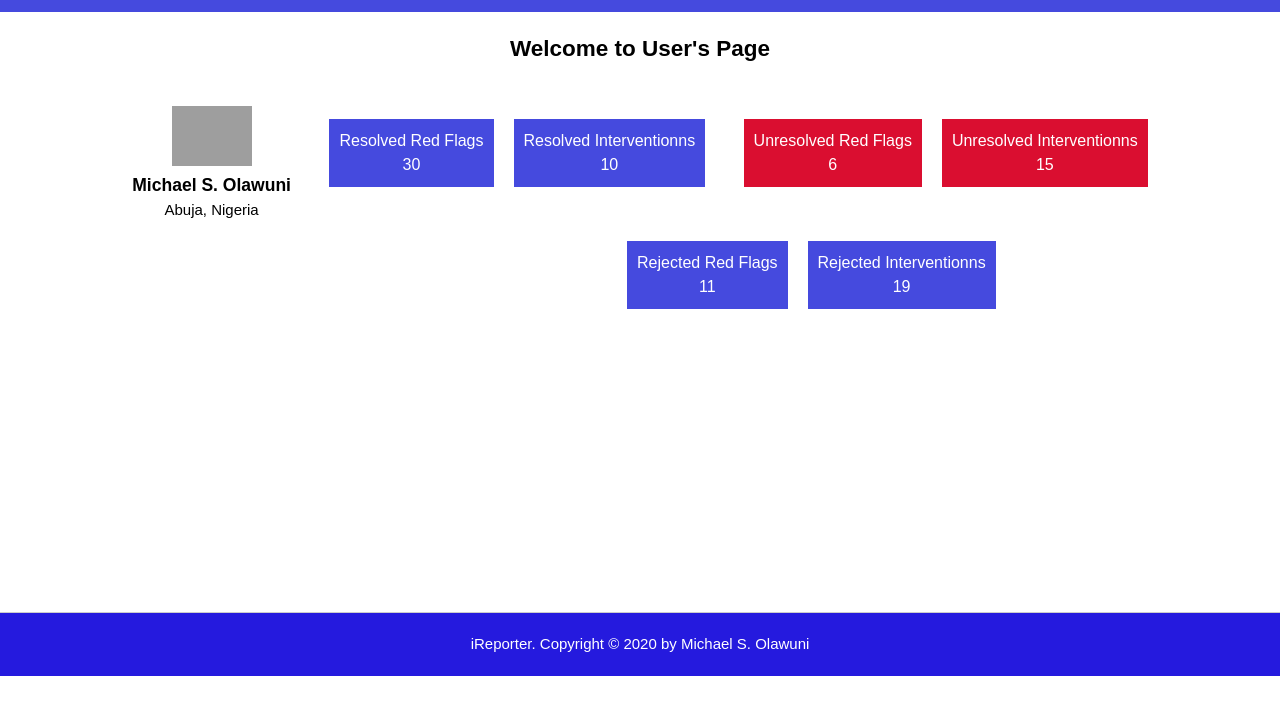
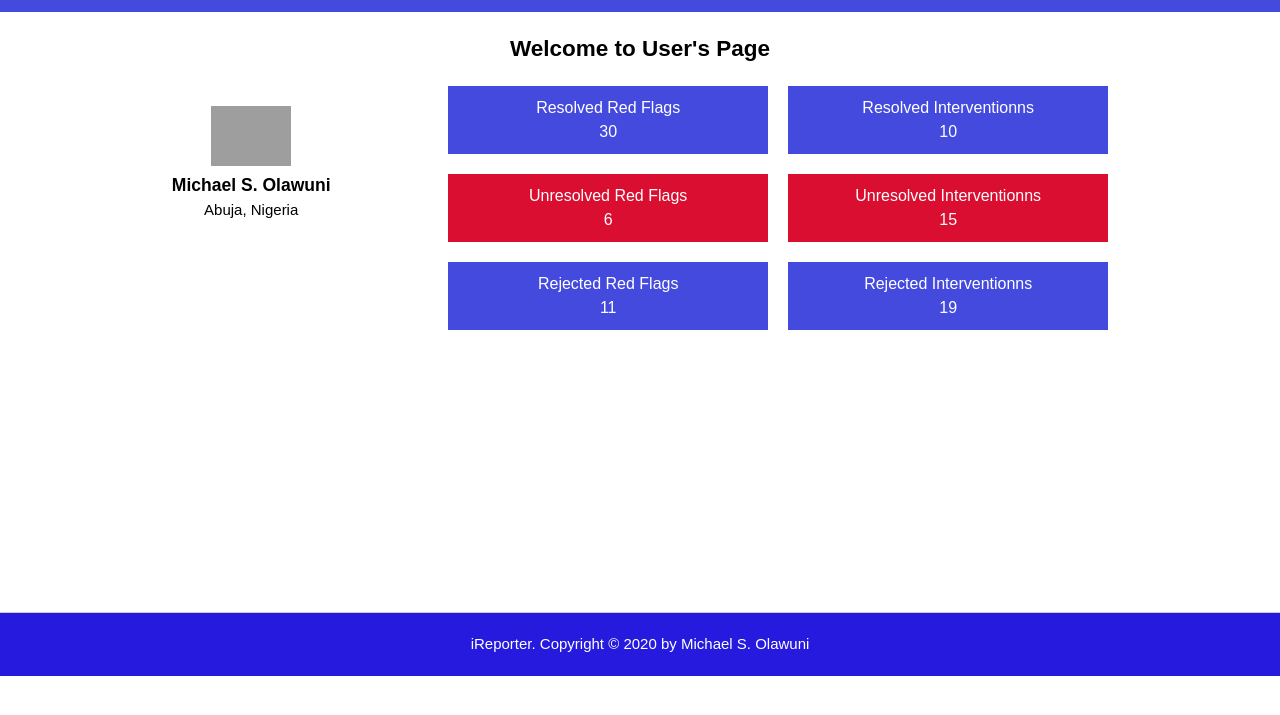
Before and after one commit to mikejesus/iReporter-app, a plain HTML site: page UI/profile.html in a window 1280 px wide. Shown: the part 73-788 px from the top of the page. Drawn offline with Linux system fonts and the light colour scheme; grey boxes are pictures that could not be loaded.

Commit message:
feature: Fix css styling for rejected red flag and intervention

```diff
--- a/UI/css/style.css
+++ b/UI/css/style.css
@@ -418,6 +418,7 @@ td {
     margin-left: 20px;
     padding: 10px;
     margin-top: 20px;
+    width: 300px;
 }
 
 #profile .container .inner-content .unresolved-status {
@@ -426,6 +427,7 @@ td {
     color: #ffffff;
     margin-top: 20px;
     margin-left: 20px;
+    width: 300px;
 }
 
 aside {
--- a/UI/profile.html
+++ b/UI/profile.html
@@ -38,11 +38,13 @@
             <div class="container">
                 <h1>Welcome to User's Page</h1>
                 <div class="inner-content">
+
                     <aside>
                         <img height="60" src="https://toppng.com/uploads/preview/roger-berry-avatar-placeholder-11562991561rbrfzlng6h.png" alt="profile pics">
                         <h3>Michael S. Olawuni</h3>
                         <p>Abuja, Nigeria</p>
                     </aside>
+                    <div>
                         <article>
                             <div class="status">
                                 <p>Resolved Red Flags</p>
@@ -69,12 +71,7 @@
                         </article>
 
 
-                </div>
 
-                <div class="inner-content">
-                    <aside>
-
-                    </aside>
                         <article>
                             <div class="status">
                                 <p>Rejected Red Flags</p>
@@ -86,7 +83,11 @@
                                 <p>19</p>
                             </div>
                         </article>
+
                     </div>
+
+                </div>
+
 
 
             </div>
```
Lines whose indentation alone changed are shown as unchanged.
